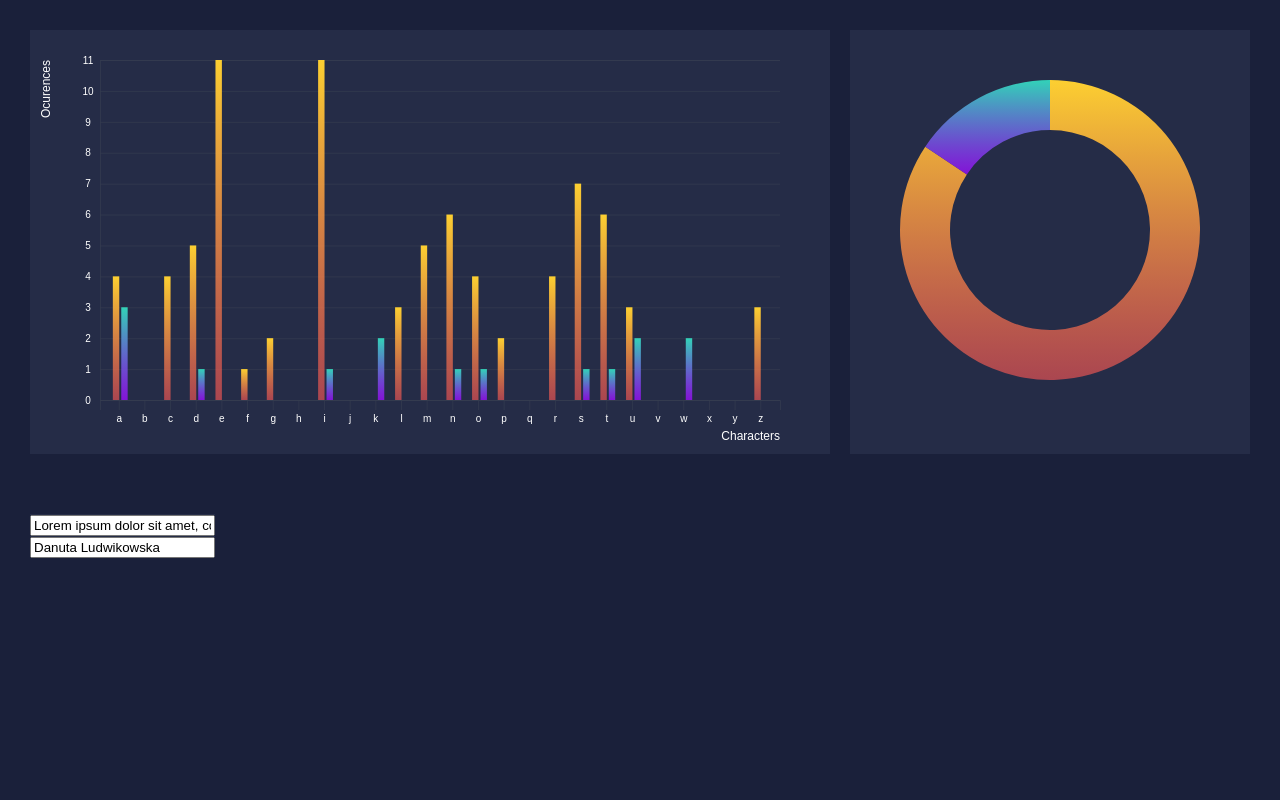
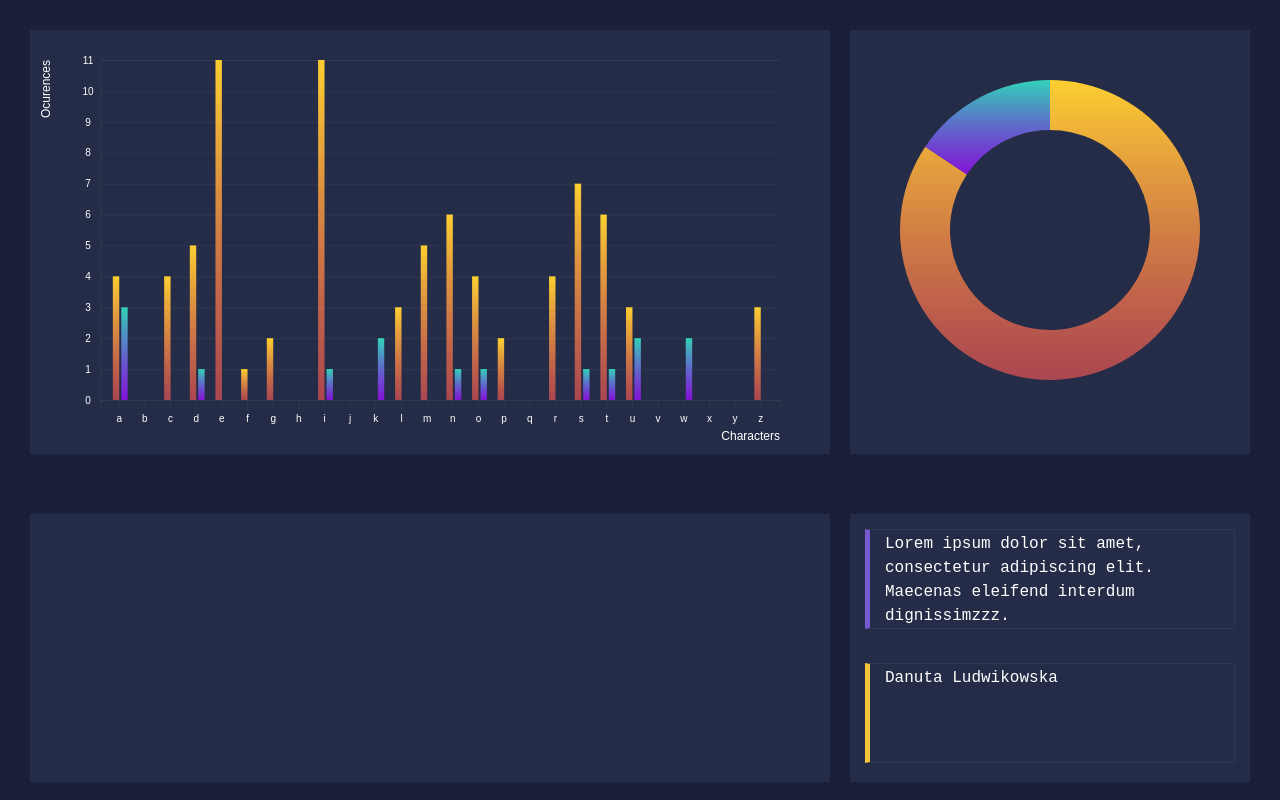
Before and after one commit to dannutiee/d3-charts, a React (Create React App) app: page / in a window 1280 px wide. Built offline with nearby package versions, Linux system fonts and the light colour scheme.

Commit message:
style the user textareas

```diff
--- a/src/components/Dashboard.js
+++ b/src/components/Dashboard.js
@@ -36,7 +36,8 @@ const Dashboard = () => {
         </ItemWrapper>
       </Section>
       <Section>
-        <ItemWrapper>
+        <ItemWrapper width="70%" min="600px"></ItemWrapper>
+        <ItemWrapper width="30%" min="400px">
           <TextArea type="user1" />
           <TextArea type="user2" />
         </ItemWrapper>
--- a/src/components/TextArea.js
+++ b/src/components/TextArea.js
@@ -1,5 +1,26 @@
-import React, { useContext, useState, useEffect } from "react";
+import React, { useContext } from "react";
+import styled from "styled-components";
 import chartsContext from "../_context/chartsContext";
+
+const TextAreaWrapper = styled.div`
+  padding: 15px;
+  min-height: 100px;
+  textarea {
+    width: 100%;
+    background: #252c47;
+    border: 1px solid rgba(54, 61, 81, 0.7);
+    color: white;
+    min-height: 100px;
+    outline: none;
+    resize: none;
+    padding-left: 15px;
+    box-sizing: border-box;
+    border-left: 5px solid;
+    font-size: 16px;
+    line-height: 24px;
+    border-left-color: ${p => p.usercolor};
+  }
+`;
 
 const TextArea = ({ type }) => {
   const [state, dispatch] = useContext(chartsContext);
@@ -12,14 +33,20 @@ const TextArea = ({ type }) => {
     });
   };
 
+  const userColors = {
+    user1: "#785ad0",
+    user2: "#f7c337"
+  };
+
   return (
-    <div>
-      <input
+    <TextAreaWrapper usercolor={userColors[type]}>
+      <textarea
         onChange={onTextInputChange}
         placeholder="Tekst"
         value={state.text[type] || ""}
+        spellCheck="false"
       />
-    </div>
+    </TextAreaWrapper>
   );
 };
 
```
